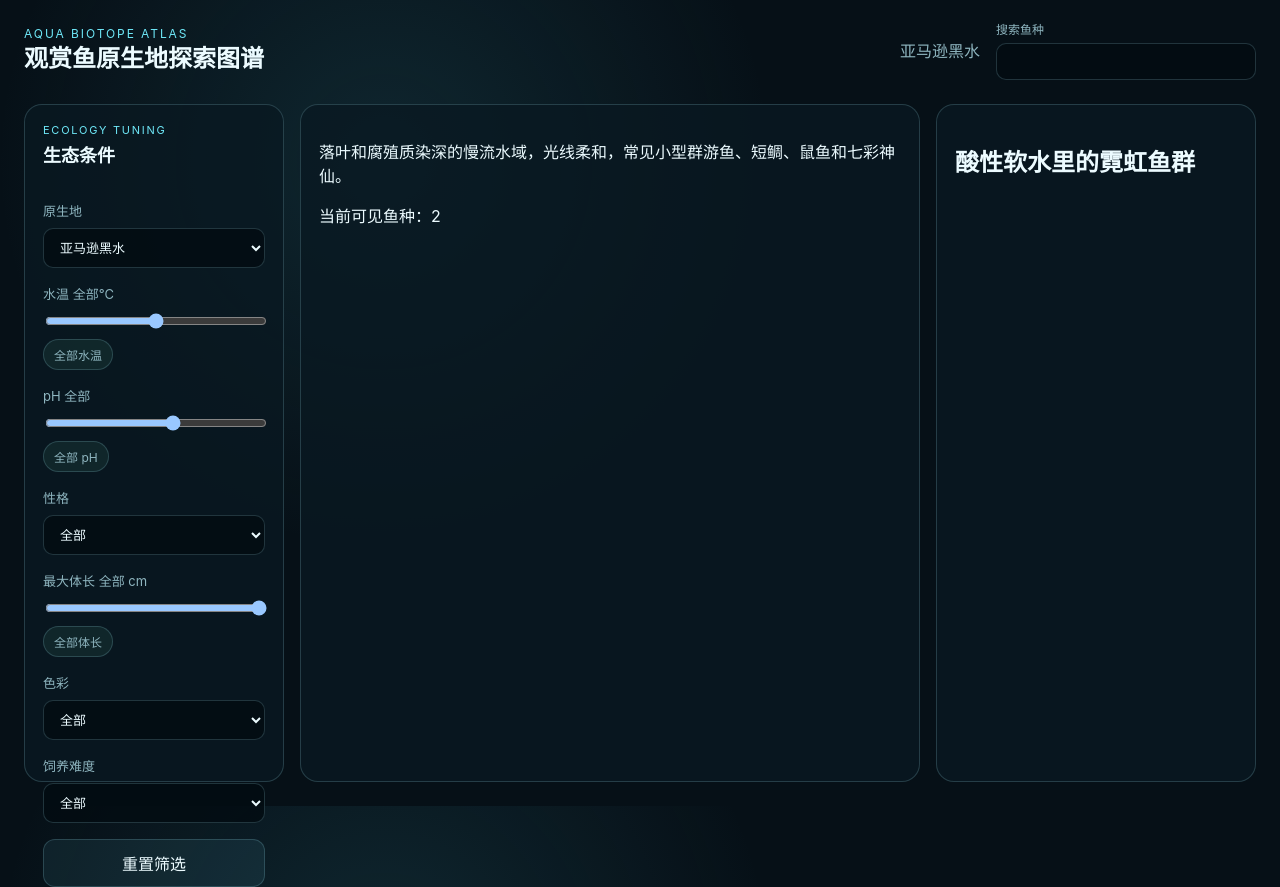
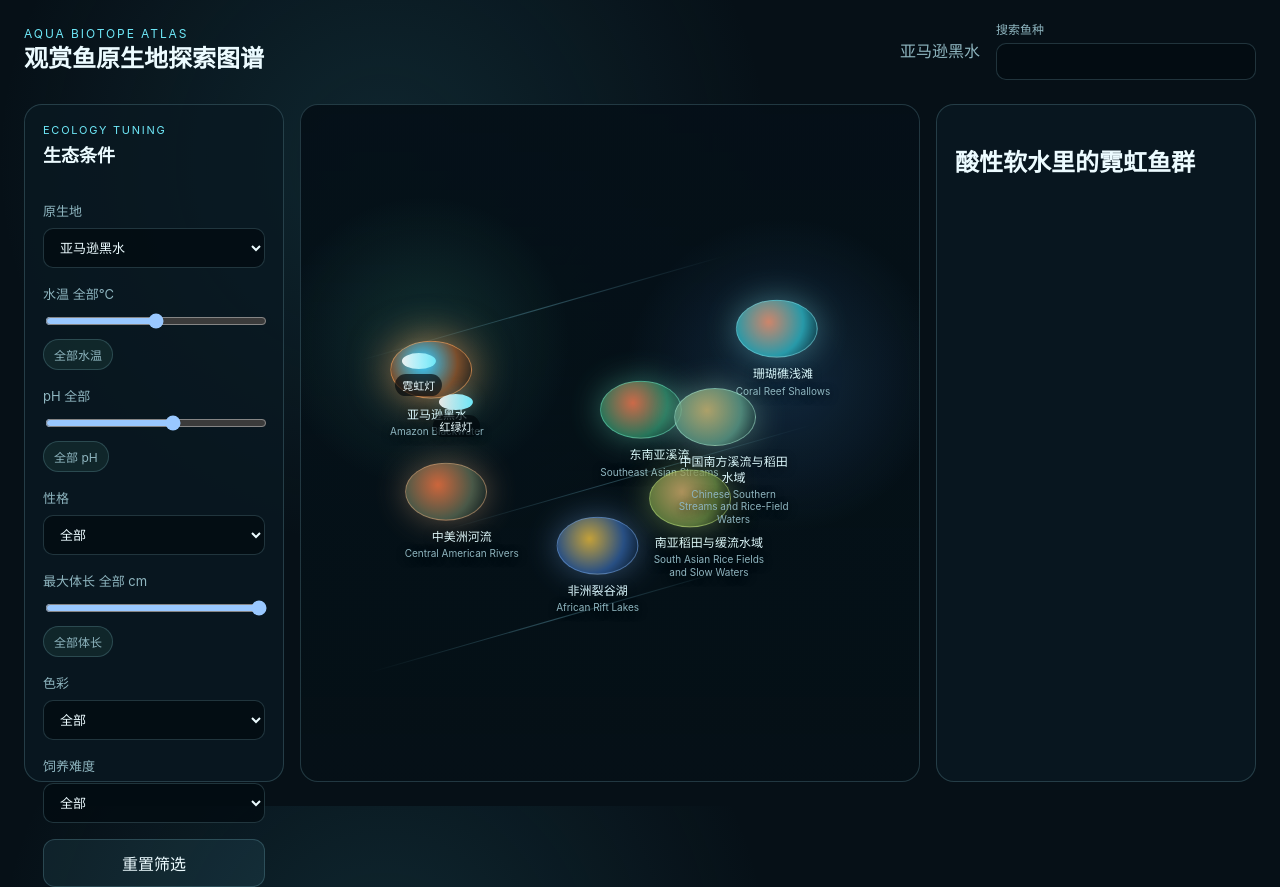
Before and after one commit to woohey/Aquaworld, a React (Vite) app: page / in a window 1280 px wide. Built offline with nearby package versions, Linux system fonts and the light colour scheme.

Commit message:
feat: add habitat map and fish markers

```diff
--- a/src/App.tsx
+++ b/src/App.tsx
@@ -1,5 +1,6 @@
 import { useMemo, useState } from 'react';
 import { FilterRail } from './components/FilterRail';
+import { HabitatMap } from './components/HabitatMap';
 import { TopBar } from './components/TopBar';
 import { fish } from './data/fish';
 import { habitats } from './data/habitats';
@@ -41,10 +42,18 @@ export default function App() {
             setSelectedFishId(null);
           }}
         />
-        <section className="map-stage">
-          <p>{selectedHabitat.description}</p>
-          <p>当前可见鱼种：{visibleFish.length}</p>
-        </section>
+        <HabitatMap
+          habitats={habitats}
+          fish={visibleFish}
+          selectedHabitatId={selectedHabitatId}
+          selectedFishId={selectedFishId}
+          onHabitatSelect={(habitatId) => {
+            setSelectedHabitatId(habitatId);
+            setSelectedFishId(null);
+            setFilters((current) => ({ ...current, habitatId }));
+          }}
+          onFishSelect={setSelectedFishId}
+        />
         <aside className="detail-panel">
           <h2>{selectedFish ? selectedFish.chineseName : selectedHabitat.subtitle}</h2>
         </aside>
--- /dev/null
+++ b/src/components/HabitatMap.tsx
@@ -0,0 +1,79 @@
+import type { CSSProperties } from 'react';
+import type { Fish, Habitat } from '../types/domain';
+
+type HabitatMapProps = {
+  habitats: Habitat[];
+  fish: Fish[];
+  selectedHabitatId: string;
+  selectedFishId: string | null;
+  onHabitatSelect: (habitatId: string) => void;
+  onFishSelect: (fishId: string) => void;
+};
+
+export function HabitatMap({
+  habitats,
+  fish,
+  selectedHabitatId,
+  selectedFishId,
+  onHabitatSelect,
+  onFishSelect,
+}: HabitatMapProps) {
+  return (
+    <section className="map-stage" aria-label="原生地生态图谱">
+      <div className="map-waterlines" aria-hidden="true">
+        <span />
+        <span />
+        <span />
+      </div>
+
+      {habitats.map((habitat) => (
+        <button
+          key={habitat.id}
+          type="button"
+          className={`habitat-node ${habitat.id === selectedHabitatId ? 'is-selected' : ''}`}
+          style={
+            {
+              left: `${habitat.mapPosition.x}%`,
+              top: `${habitat.mapPosition.y}%`,
+              '--node-primary': habitat.colorPalette.primary,
+              '--node-secondary': habitat.colorPalette.secondary,
+              '--node-glow': habitat.colorPalette.glow,
+            } as CSSProperties
+          }
+          onClick={() => onHabitatSelect(habitat.id)}
+          aria-label={habitat.name}
+        >
+          <span className="habitat-node__orb" />
+          <span className="habitat-node__name">
+            <span className="habitat-node__name-text" aria-hidden="true">
+              {Array.from(habitat.name).map((char, index) => (
+                <span key={`${habitat.id}-${index}`}>{char}</span>
+              ))}
+            </span>
+            <small>{habitat.englishName}</small>
+          </span>
+        </button>
+      ))}
+
+      {fish.map((item) => (
+        <button
+          key={item.id}
+          type="button"
+          className={`fish-marker ${item.id === selectedFishId ? 'is-selected' : ''}`}
+          style={
+            {
+              left: `${item.markerPosition.x}%`,
+              top: `${item.markerPosition.y}%`,
+              '--fish-color': item.colors[0],
+            } as CSSProperties
+          }
+          onClick={() => onFishSelect(item.id)}
+          aria-label={`${item.chineseName} ${item.commonName}`}
+        >
+          <span className="fish-marker__shape" />
+          <span className="fish-marker__label">{item.chineseName}</span>
+        </button>
+      ))}
+    </section>
+  );
+}
--- a/src/styles.css
+++ b/src/styles.css
@@ -220,3 +220,119 @@ select {
   color: var(--text);
   cursor: pointer;
 }
+
+.map-stage {
+  background:
+    radial-gradient(circle at 20% 35%, rgba(82, 211, 178, 0.15), transparent 22%),
+    radial-gradient(circle at 78% 40%, rgba(82, 164, 255, 0.16), transparent 25%),
+    linear-gradient(180deg, rgba(5, 16, 24, 0.96), rgba(5, 17, 23, 0.82));
+}
+
+.map-waterlines span {
+  position: absolute;
+  width: 62%;
+  height: 1px;
+  background: linear-gradient(90deg, transparent, rgba(140, 230, 255, 0.28), transparent);
+  transform: rotate(-16deg);
+}
+
+.map-waterlines span:nth-child(1) {
+  left: 8%;
+  top: 30%;
+}
+
+.map-waterlines span:nth-child(2) {
+  left: 22%;
+  top: 55%;
+}
+
+.map-waterlines span:nth-child(3) {
+  left: 10%;
+  top: 76%;
+}
+
+.habitat-node,
+.fish-marker {
+  position: absolute;
+  border: 0;
+  background: transparent;
+  color: var(--text);
+  cursor: pointer;
+  transform: translate(-50%, -50%);
+}
+
+.habitat-node__orb {
+  display: block;
+  width: 82px;
+  height: 58px;
+  border: 1px solid color-mix(in srgb, var(--node-glow), transparent 40%);
+  border-radius: 50%;
+  background: radial-gradient(circle at 40% 38%, var(--node-secondary), var(--node-primary) 58%, rgba(2, 8, 12, 0.35));
+  box-shadow: 0 0 32px color-mix(in srgb, var(--node-glow), transparent 55%);
+  opacity: 0.8;
+}
+
+.habitat-node.is-selected .habitat-node__orb {
+  opacity: 1;
+  box-shadow: 0 0 42px color-mix(in srgb, var(--node-glow), transparent 30%);
+}
+
+.habitat-node__name {
+  display: block;
+  margin-top: 8px;
+  max-width: 120px;
+  color: #dffbff;
+  font-size: 12px;
+  line-height: 1.35;
+  text-shadow: 0 2px 8px rgba(0, 0, 0, 0.7);
+}
+
+.habitat-node__name-text {
+  display: block;
+}
+
+.habitat-node__name small {
+  display: block;
+  margin-top: 2px;
+  color: var(--muted);
+  font-size: 10px;
+  line-height: 1.25;
+}
+
+.fish-marker {
+  display: grid;
+  justify-items: center;
+  gap: 5px;
+  animation: drift 5s ease-in-out infinite;
+}
+
+.fish-marker__shape {
+  width: 34px;
+  height: 16px;
+  border-radius: 50%;
+  background: linear-gradient(90deg, rgba(255, 255, 255, 0.88), var(--aqua));
+  box-shadow: 0 0 18px rgba(110, 231, 247, 0.28);
+}
+
+.fish-marker.is-selected .fish-marker__shape {
+  outline: 2px solid var(--amber);
+}
+
+.fish-marker__label {
+  border-radius: 999px;
+  padding: 3px 7px;
+  background: rgba(2, 8, 12, 0.68);
+  color: #eafcff;
+  font-size: 11px;
+}
+
+@keyframes drift {
+  0%,
+  100% {
+    translate: 0 0;
+  }
+
+  50% {
+    translate: 6px -5px;
+  }
+}
```
Also changed, not shown: 1 other file (tests, documents, lock files or other folders).
